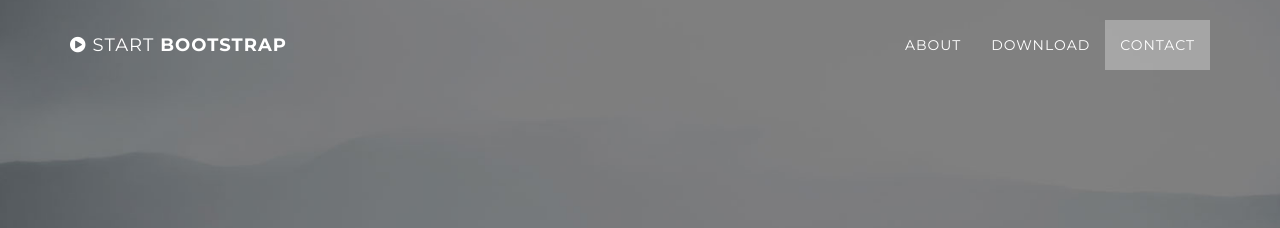
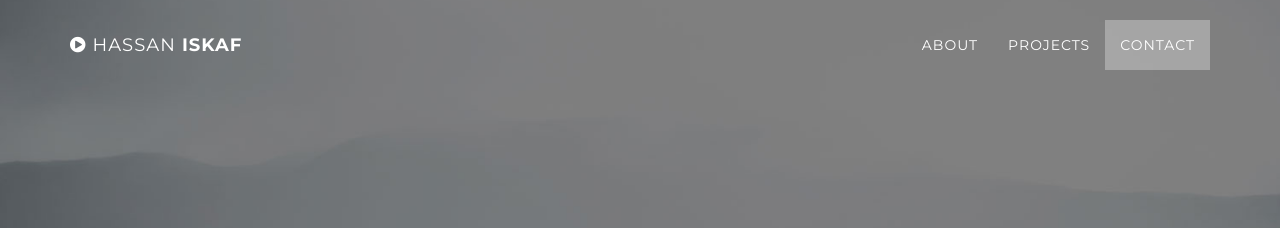
Before and after one commit to hassanisk/hassanisk.github.io, a Jekyll site: the page built from index.html, in a window 1280 px wide. Shown: the top 228 px of the page. Built offline with Jekyll 4.4.1, drawn with Linux system fonts in a browser that asks for light colours.

Commit message:
adjustment

```diff
--- a/_includes/nav.html
+++ b/_includes/nav.html
@@ -6,7 +6,7 @@
                     <i class="fa fa-bars"></i>
                 </button>
                 <a class="navbar-brand page-scroll" href="#page-top">
-                    <i class="fa fa-play-circle"></i>  <span class="light">Start</span> Bootstrap
+                    <i class="fa fa-play-circle"></i>  <span class="light">Hassan</span> Iskaf
                 </a>
             </div>
 
@@ -21,7 +21,7 @@
                         <a class="page-scroll" href="#about">About</a>
                     </li>
                     <li>
-                        <a class="page-scroll" href="#download">Download</a>
+                        <a class="page-scroll" href="#download">Projects</a>
                     </li>
                     <li>
                         <a class="page-scroll" href="#contact">Contact</a>
--- a/js/grayscale.js
+++ b/js/grayscale.js
@@ -168,17 +168,17 @@ function init() {
 
     // Get the HTML DOM element that will contain your map
     // We are using a div with id="map" seen below in the <body>
-    var mapElement = document.getElementById('map');
-
-    // Create the Google Map using out element and options defined above
-    var map = new google.maps.Map(mapElement, mapOptions);
-
-    // Custom Map Marker Icon - Customize the map-marker.png file to customize your icon
-    var image = 'img/map-marker.png';
-    var myLatLng = new google.maps.LatLng(40.6700, -73.9400);
-    var beachMarker = new google.maps.Marker({
-        position: myLatLng,
-        map: map,
-        icon: image
-    });
-}
+//     var mapElement = document.getElementById('map');
+//
+//     // Create the Google Map using out element and options defined above
+//     var map = new google.maps.Map(mapElement, mapOptions);
+//
+//     // Custom Map Marker Icon - Customize the map-marker.png file to customize your icon
+//     var image = 'img/map-marker.png';
+//     var myLatLng = new google.maps.LatLng(40.6700, -73.9400);
+//     var beachMarker = new google.maps.Marker({
+//         position: myLatLng,
+//         map: map,
+//         icon: image
+//     });
+// }
```
